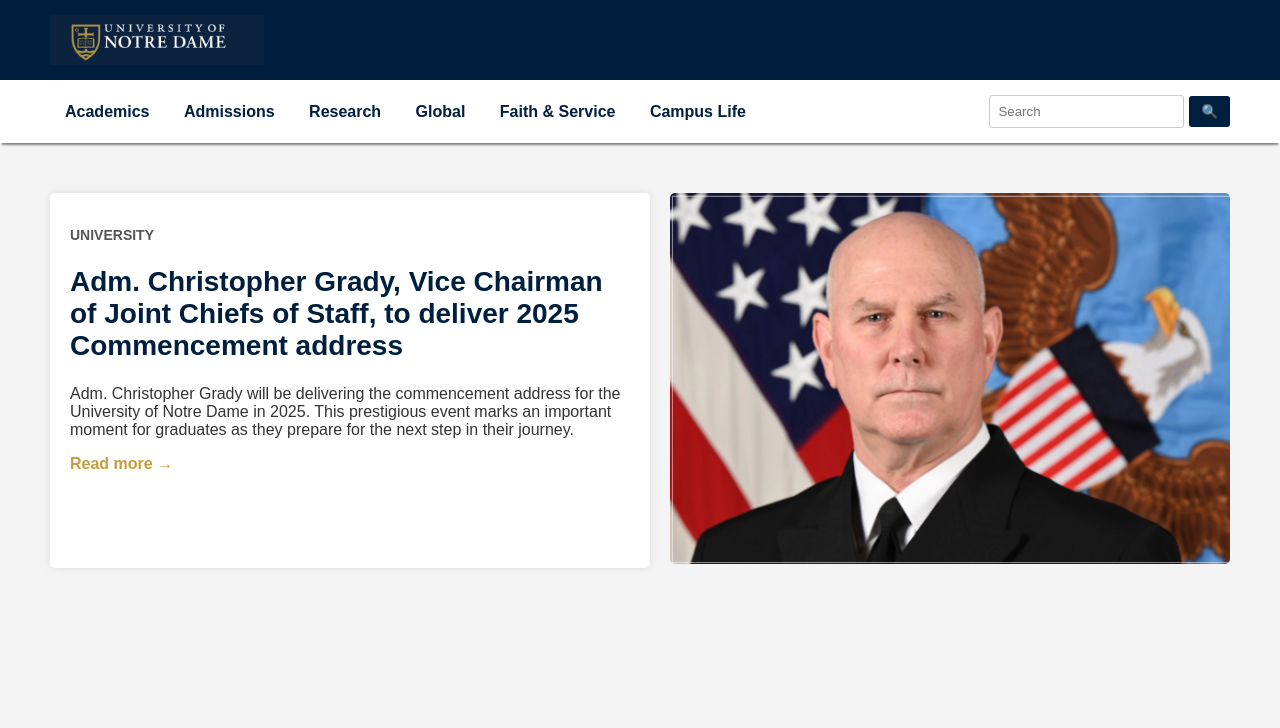
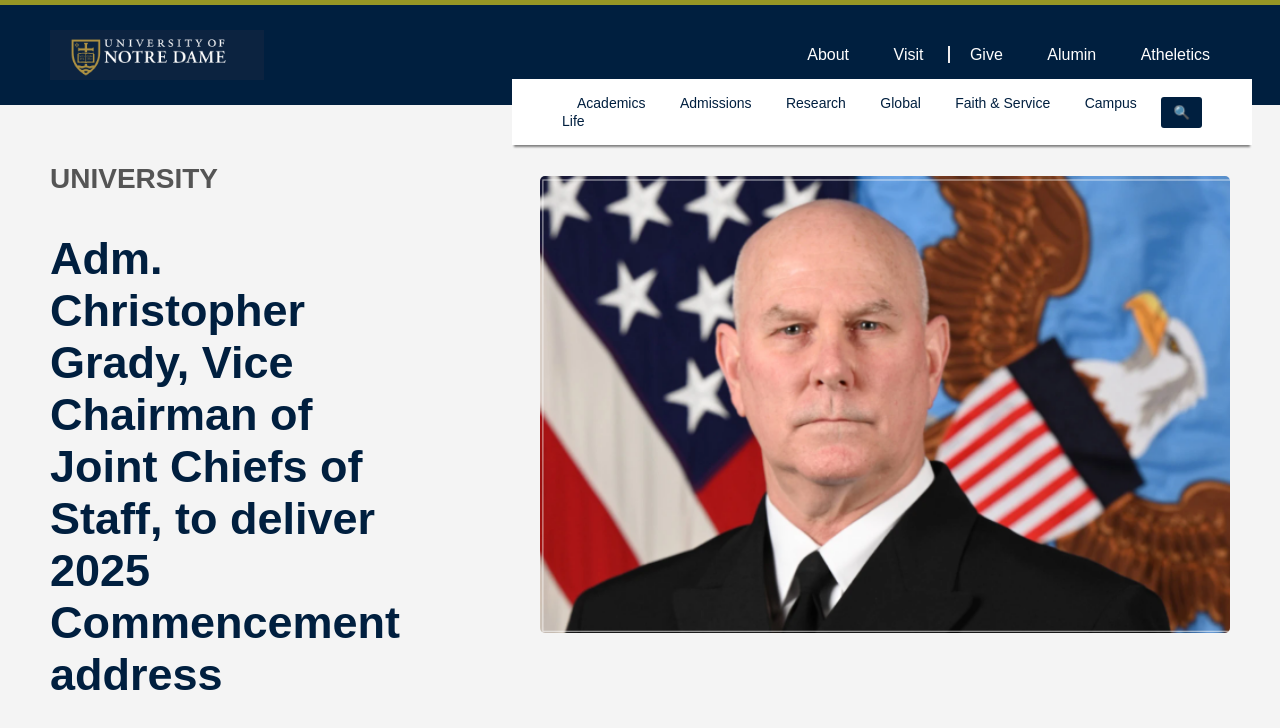
Before and after one commit to DevHozan/gym_css_cloning, a plain HTML site: page index.html in a window 1280 px wide. Drawn offline with Linux system fonts and the light colour scheme.

Commit message:
corrected section positions and widths

```diff
--- a/index.html
+++ b/index.html
@@ -9,18 +9,34 @@
 <body>
     <div class="header">
         <img src="images/logo.png" alt="University of Notre Dame">
+
+        <span>
+            <span>
+            <a href="">About</a>
+            <a href="">Visit</a>
+        </span>
+        <span class="vertical-line"></span>
+        <span>
+            <a href="">Give</a>
+            <a href="">Alumin</a>
+            <a href="">Atheletics</a>
+        </span>
+        </span>
     </div>
     <div class="nav">
-        <div>
+        <div id="nav-links">
             <a href="#">Academics</a>
             <a href="#">Admissions</a>
             <a href="#">Research</a>
             <a href="#">Global</a>
             <a href="#">Faith & Service</a>
             <a href="#">Campus Life</a>
+            <form action="">
+            <input id="search-input" placeholder="Search" type="hidden">
+        </form>
         </div>
         <div class="search-bar">
-            <input type="text" placeholder="Search">
+
             <button>🔍</button>
         </div>
     </div>
--- a/styles.css
+++ b/styles.css
@@ -1,3 +1,6 @@
+:root{
+--border-color:rgb(150, 150, 37);
+}
 
 body {
     font-family: Arial, sans-serif;
@@ -6,15 +9,28 @@ body {
     background-color: #f4f4f4;
 }
 .header {
+    border-top: 5px solid var(--border-color) ;
     background-color: #001f3f;
     color: white;
-    padding: 15px 50px;
+    padding: 0px 50px ;
     display: flex;
     align-items: center;
     justify-content: space-between;
+    height: 100px;
 }
+.vertical-line {
+    border-left: 2px solid rgb(240, 237, 237);
+    height: 100px;
+}
+
 .header img {
     height: 50px;
+}
+.header a{
+color:white;
+padding:20px;
+text-decoration: none;
+
 }
 .nav {
     background-color: #fff;
@@ -23,12 +39,17 @@ body {
     justify-content: space-between;
     align-items: center;
     box-shadow: 0 4px 2px -2px gray;
+    width:50%;
+    margin-left: 40%;
+    margin-top: -2%;
+
 }
 .nav a {
     text-decoration: none;
     color: #001f3f;
-    font-weight: bold;
+    /* font-weight: bold; */
     margin: 0 15px;
+    font-size: 14px;
 }
 .search-bar {
     display: flex;
@@ -53,26 +74,30 @@ body {
     justify-content: space-between;
     margin: 50px;
     gap: 20px;
+    margin-top: 90px;
+    /* background: #001f3f; */
+    height: 100vh;
+    margin-top: -10px;
 }
 .content {
-    flex: 1;
-    padding: 20px;
-    background: white;
-    border-radius: 5px;
-    box-shadow: 0 0 10px rgba(0, 0, 0, 0.1);
+
+ width: 100%;
+
 }
 .content h3 {
     color: #555;
     text-transform: uppercase;
-    font-size: 14px;
+    font-size: 28px;
 }
 .content h2 {
     font-size: 28px;
     color: #001f3f;
+    font-size: 45px;
 }
 .content p {
-    font-size: 16px;
+    font-size: 28px;
     color: #333;
+    display: none;
 }
 .content a {
     color: #c59c3f;
@@ -80,9 +105,12 @@ body {
     font-weight: bold;
 }
 .image {
-    flex: 1;
+    width: 200%;
+    margin-left: 120px;
+    margin-top: 11%;
 }
 .image img {
     width: 100%;
     border-radius: 5px;
+    margin-top: -13%;
 }
```
